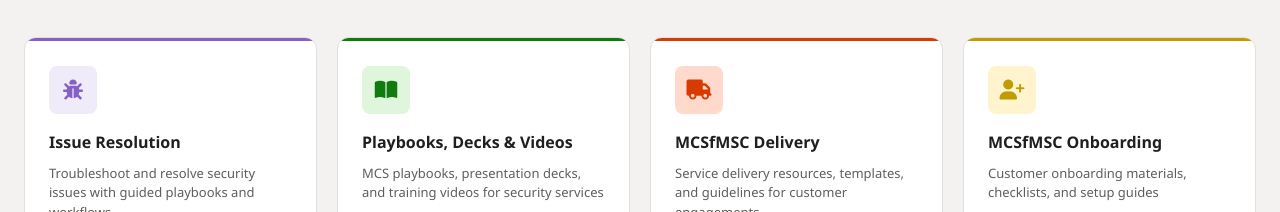
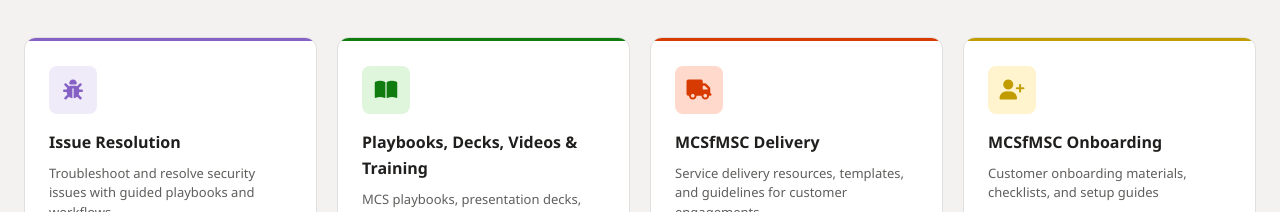
Before and after one commit to jinruishao/MCSfMSCPortal, a plain HTML site: page index.html in a window 1280 px wide. Shown: the part 729-941 px from the top of the page. Drawn offline with Linux system fonts and the light colour scheme.

Commit message:
Add Training to Playbooks card title

```diff
--- a/index.html
+++ b/index.html
@@ -83,7 +83,7 @@
                 <a href="pages/playbooks.html" class="access-card">
                     <div class="card-icon green"><i class="fas fa-book-open"></i></div>
                     <div class="card-content">
-                        <h3>Playbooks, Decks & Videos</h3>
+                        <h3>Playbooks, Decks, Videos & Training</h3>
                         <p>MCS playbooks, presentation decks, and training videos for security services</p>
                         <div class="card-meta">
                             <span><i class="fas fa-user"></i> Geordie McGarty</span>
```
